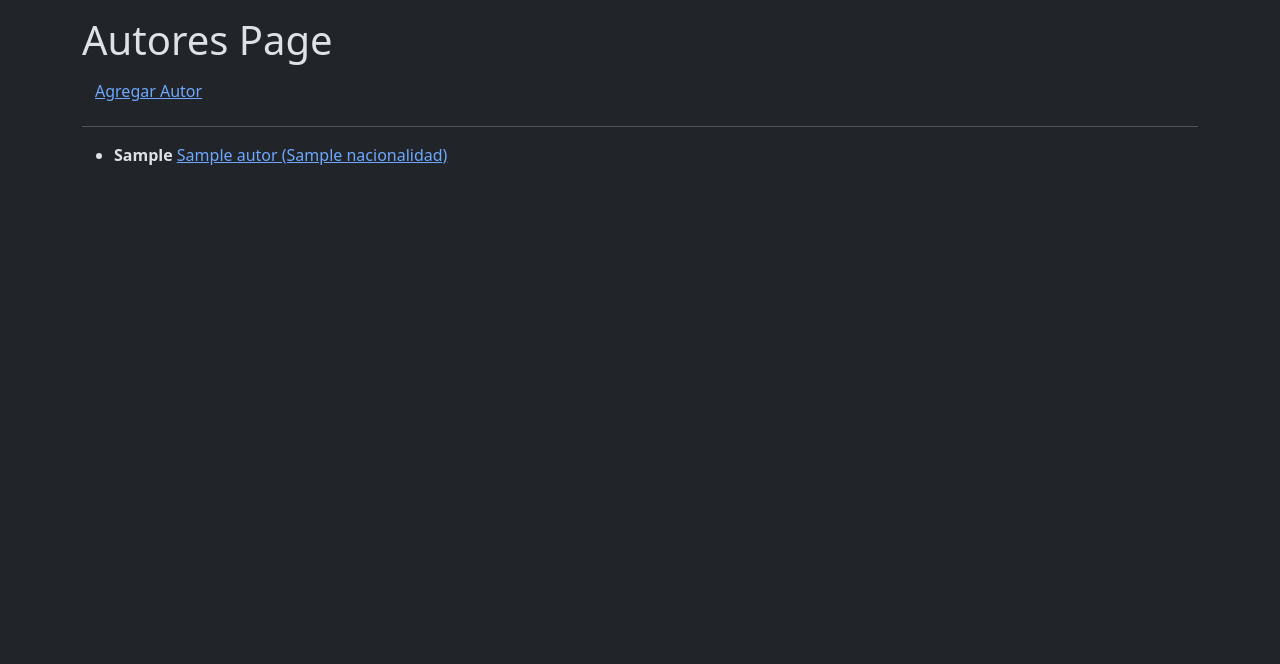
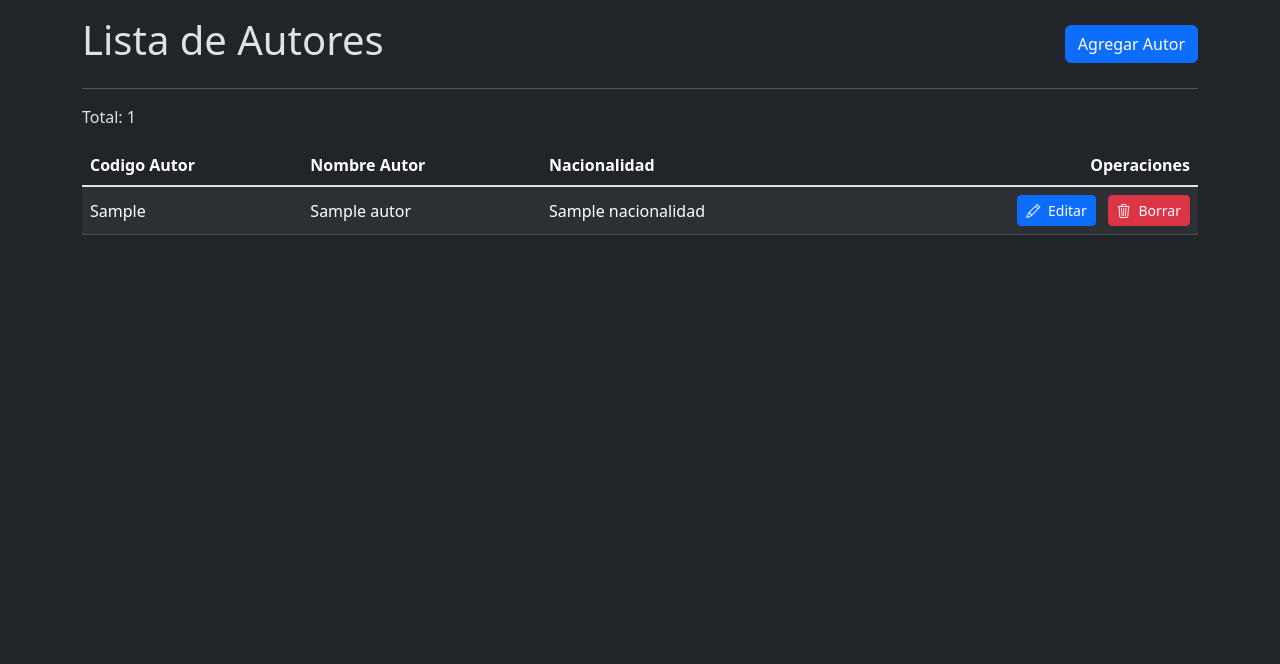
Before and after one commit to EdisonPeM/mvc-django, a Django app: template biblioteca/templates/autores/list.html in a window 1280 px wide. Shown: the part 56-720 px from the top of the page. Run offline with Django 4.2, Linux system fonts and the light colour scheme; the template is opened without the code that fills it: most values are stand-ins (such as "Sample title", 1, 10 or a date in 2020); some libraries are stand-ins or nearby versions.

Commit message:
Adding Styles

```diff
--- a/biblioteca/templates/autores/editar.html
+++ b/biblioteca/templates/autores/editar.html
@@ -5,7 +5,7 @@
 <form class="mt-3" method="post" novalidate>
   {% csrf_token %}
   {{form}}
-  <div class="mt-3">
+  <div class="mt-5">
     <button type="submit" class="btn btn-primary">Editar Autor</button>
     <button type="reset" class="btn btn-secondary">Reniciar</button>
     <a href="{% url 'listarAutores' %}" class="btn btn-danger">Cancelar</a>
--- a/biblioteca/templates/autores/list.html
+++ b/biblioteca/templates/autores/list.html
@@ -1,20 +1,44 @@
 {% extends "layout.html" %}
 
 {% block content %}
-<h1>Autores Page</h1>
+<div class="d-flex justify-content-between align-items-center flex-wrap">
+  <h1>Lista de Autores</h1>
 
-<a href="{% url 'agregarAutor' %}" class="btn btn-link">Agregar Autor</a>
+  <a href="{% url 'agregarAutor' %}" class="btn btn-primary">Agregar Autor</a>
+</div>
 
 <hr/>
+<p>Total: {{ autores|length }}</p>
 
-<ul>
-  {% for autor in autores %}
-  <li>
-    <strong>{{ autor.codigo_autor }}</strong>
-    <a href="{% url 'editarAutor' autor.codigo_autor %}">
-      {{ autor.nombre_autor }} ({{ autor.nacionalidad }})
-    </a>
-  </li>
-  {% endfor %}
-</ul>
+<div class="table-responsive overflow-y-auto position-relative" style="height: 65dvh;">
+  <table class="table table-striped table-hover table align-middle">
+    <thead class="position-sticky top-0">
+      <tr>
+        <th scope="col">Codigo Autor</th>
+        <th scope="col">Nombre Autor</th>
+        <th scope="col">Nacionalidad</th>
+        <th scope="col" class="text-end">Operaciones</th>
+      </tr>
+    </thead>
+    <tbody class="table-group-divider">
+      {% for autor in autores %}
+      <tr>
+        <td>{{autor.codigo_autor}}</td>
+        <td>{{autor.nombre_autor}}</td>
+        <td>{{autor.nacionalidad}}</td>
+        <td class="text-end">
+          <a href="{% url 'editarAutor' autor.codigo_autor %}" class="btn btn-sm btn-primary me-0 mb-2 me-md-2 mb-md-0">
+            <i class="bi bi-pencil"></i>
+            <span class="ms-1">Editar</span>
+          </a>
+          <button class="btn btn-sm btn-danger">
+            <i class="bi bi-trash3"></i>
+            <span class="ms-1">Borrar</span>
+          </button>
+        </td>
+      </tr>
+      {% endfor %}
+    </tbody>
+  </table>
+</div>
 {% endblock %}
--- a/biblioteca/templates/autores/nuevo.html
+++ b/biblioteca/templates/autores/nuevo.html
@@ -6,7 +6,7 @@
 <form class="mt-3" action="{% url 'agregarAutor' %}" method="post" novalidate>
   {% csrf_token %}
   {{ form }}
-  <div class="mt-3">
+  <div class="mt-5">
     <button type="submit" class="btn btn-primary">Agregar Autor</button>
     <a href="{% url 'listarAutores' %}" class="btn btn-danger">Cancelar</a>
   </div>
--- a/biblioteca/templates/layout.html
+++ b/biblioteca/templates/layout.html
@@ -10,6 +10,10 @@
       rel="stylesheet"
       integrity="sha384-QWTKZyjpPEjISv5WaRU9OFeRpok6YctnYmDr5pNlyT2bRjXh0JMhjY6hW+ALEwIH"
       crossorigin="anonymous"
+    />
+    <link
+      rel="stylesheet"
+      href="https://cdn.jsdelivr.net/npm/bootstrap-icons@1.11.3/font/bootstrap-icons.min.css"
     />
 
     {% load static %}
```
